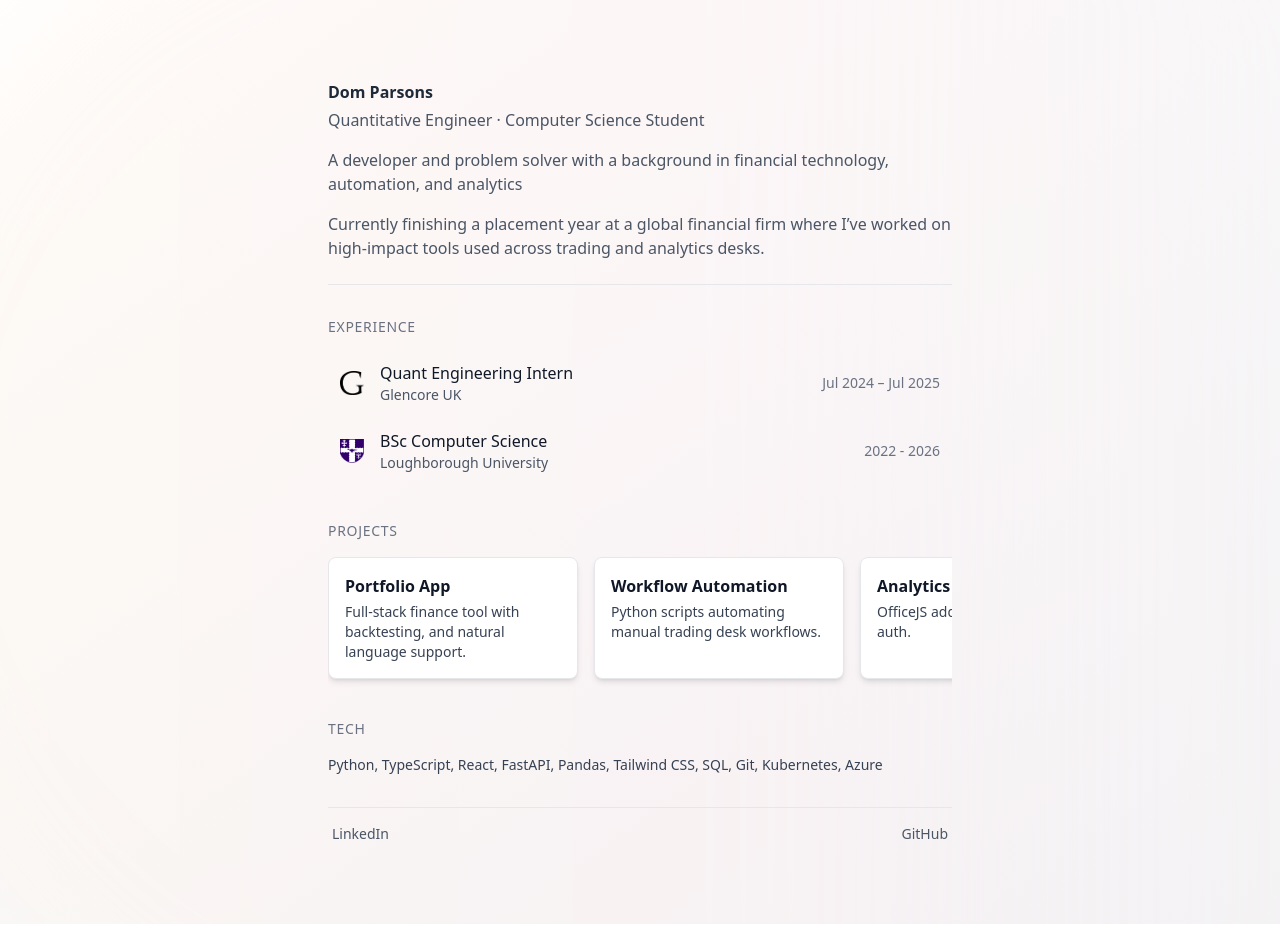
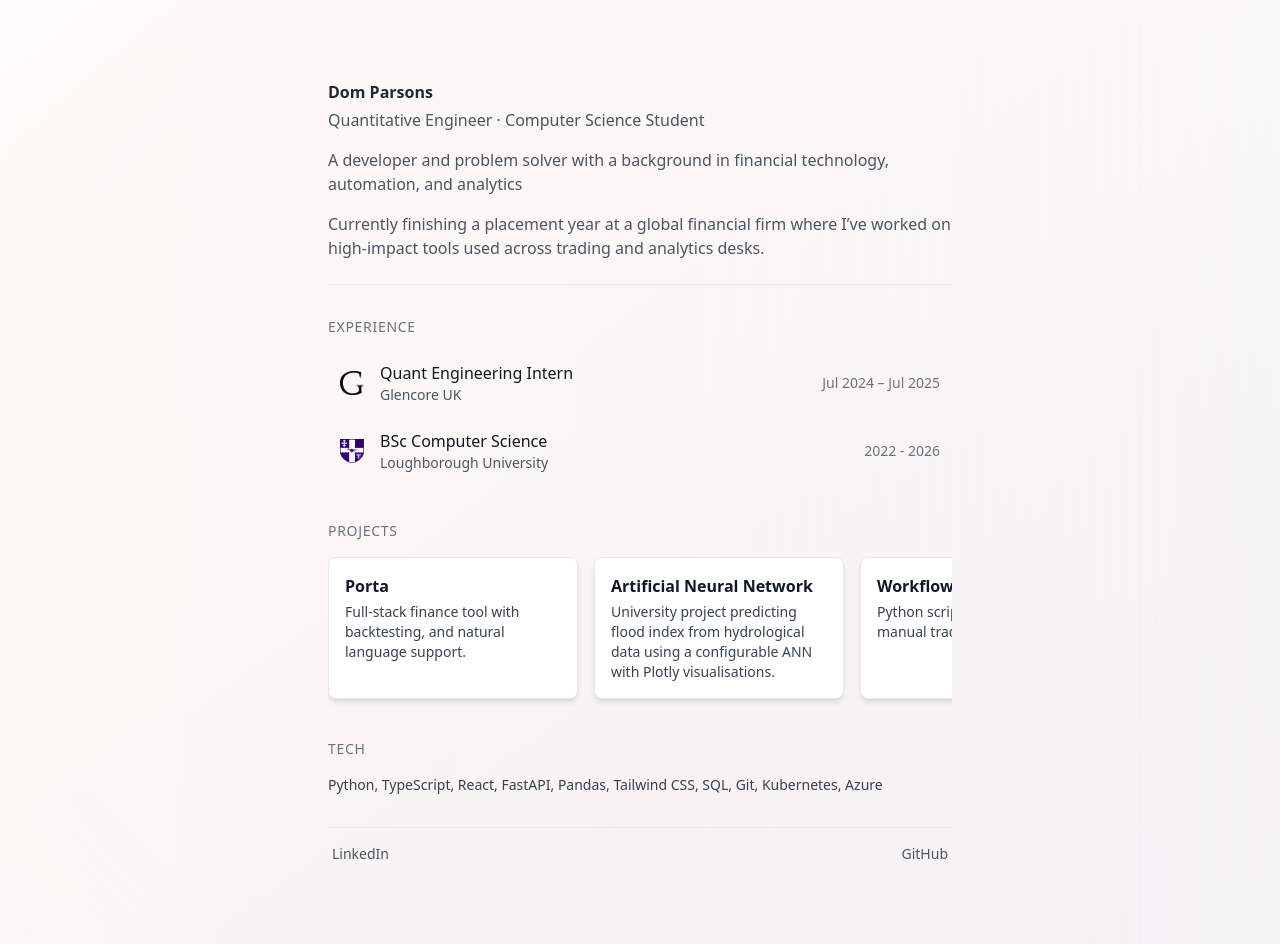
Before and after one commit to domparsons/domparsons, a React (Vite) app: page / in a window 1280 px wide. Built offline with nearby package versions, Linux system fonts and the light colour scheme.

Commit message:
small project update

```diff
--- a/src/App.tsx
+++ b/src/App.tsx
@@ -22,7 +22,6 @@
           </motion.div>
 
           <div className="relative z-10 px-6 py-20 max-w-2xl mx-auto space-y-8">
-            {/* Header */}
             <header className="space-y-1 border-b border-gray-200 pb-6">
               <p className="font-semibold">Dom Parsons</p>
               <div className="space-y-4">
@@ -59,19 +58,34 @@
               </div>
             </section>
 
-            {/* Projects */}
             <section className="mt-10">
               <h2 className="text-sm uppercase text-gray-500 tracking-wider mb-4">Projects</h2>
               <div className="flex space-x-4 overflow-x-auto pb-2 scrollbar-none">
-                {/* Card 1 */}
-                <div className="min-w-[250px] bg-white shadow-md rounded-md p-4 border border-gray-200">
-                  <h3 className="font-semibold text-gray-900 mb-1">Portfolio App</h3>
+                <a
+                  href="https://portfolio.domparsons.com"
+                  target="_blank"
+                  rel="noopener noreferrer"
+                  className="min-w-[250px] bg-white shadow-md rounded-md p-4 border border-gray-200 block hover:shadow-lg transition"
+                >
+                  <h3 className="font-semibold text-gray-900 mb-1">Porta</h3>
                   <p className="text-gray-700 text-sm">
                     Full-stack finance tool with backtesting, and natural language support.
                   </p>
-                </div>
+                </a>
 
-                {/* Card 2 */}
+                <a
+                  href="https://github.com/domparsons/artificial-neural-network"
+                  target="_blank"
+                  rel="noopener noreferrer"
+                  className="min-w-[250px] bg-white shadow-md rounded-md p-4 border border-gray-200 block hover:shadow-lg transition"
+                >
+                  <h3 className="font-semibold text-gray-900 mb-1">Artificial Neural Network</h3>
+                  <p className="text-gray-700 text-sm">
+                    University project predicting flood index from hydrological data using a configurable ANN with
+                    Plotly visualisations.
+                  </p>
+                </a>
+
                 <div className="min-w-[250px] bg-white shadow-md rounded-md p-4 border border-gray-200">
                   <h3 className="font-semibold text-gray-900  mb-1">Workflow Automation</h3>
                   <p className="text-gray-700 text-sm">
@@ -79,7 +93,6 @@
                   </p>
                 </div>
 
-                {/* Card 3 */}
                 <div className="min-w-[250px] bg-white shadow-md rounded-md p-4 border border-gray-200">
                   <h3 className="font-semibold text-gray-900  mb-1">Analytics Add-in</h3>
                   <p className="text-gray-700 text-sm">
@@ -89,7 +102,6 @@
               </div>
             </section>
 
-            {/* Stack */}
             <section>
               <h2 className="text-sm uppercase text-gray-500 tracking-wider mb-4">Tech</h2>
               <p className="text-sm text-gray-700">
@@ -97,7 +109,6 @@
               </p>
             </section>
 
-            {/* Contact */}
             <footer className="pt-4 border-t border-gray-200 flex justify-between items-center">
               <p className="text-sm text-gray-600">
                 <a
```
